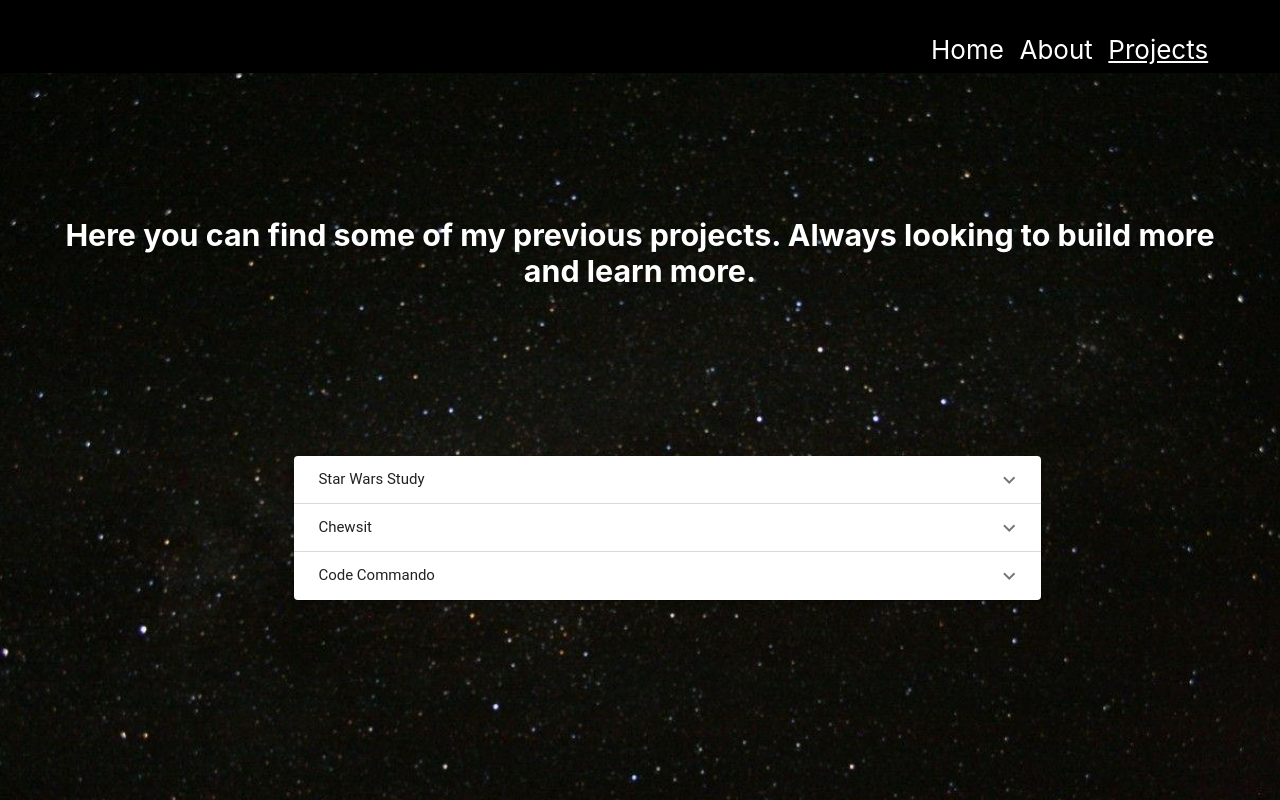
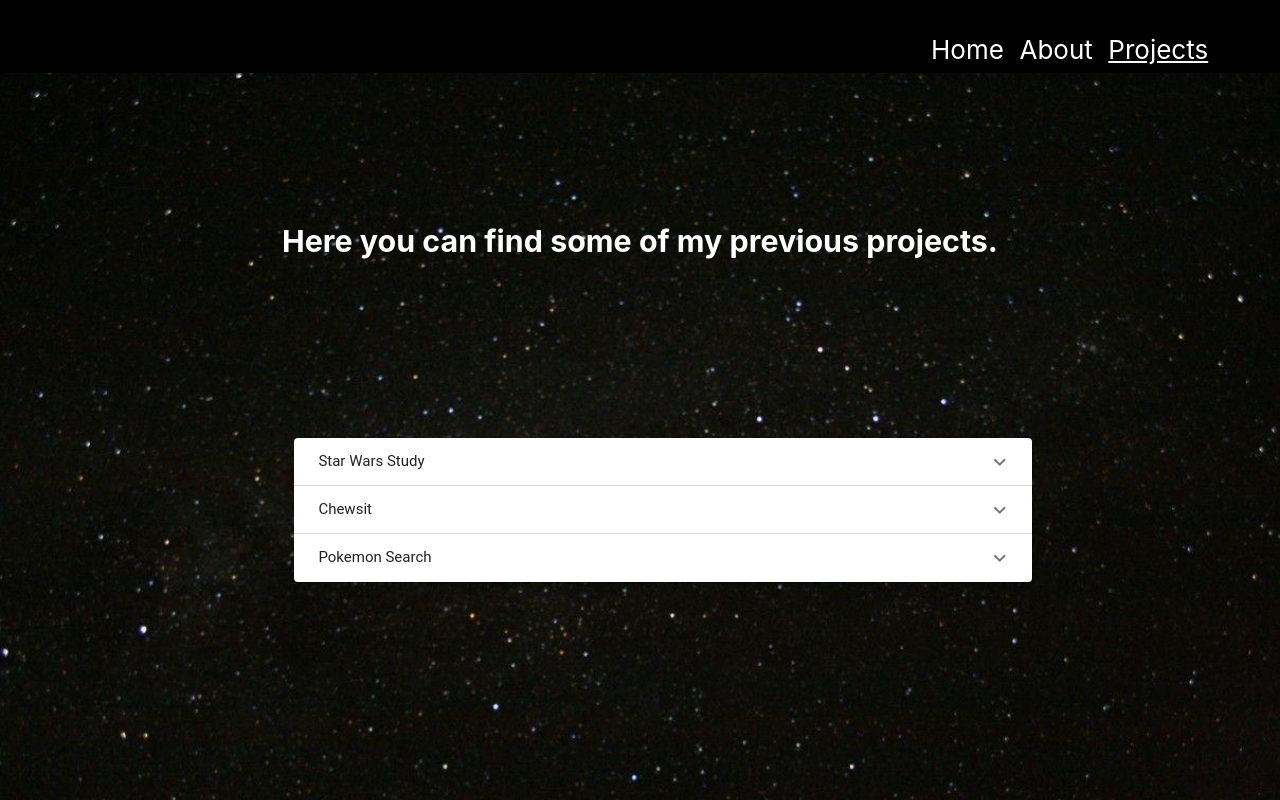
Before and after one commit to Aaronmeade92/portfolio, a React (Create React App) app: page /projects in a window 1280 px wide. Built offline with nearby package versions, Linux system fonts and the light colour scheme; the HTML template or start-up script is replaced by a standard one.

Commit message:
added pokemon screenshot

```diff
--- a/src/components/About.js
+++ b/src/components/About.js
@@ -48,7 +48,7 @@ const title = {
 
 const parentDiv = {
     width: '90%',
-    paddingBottom: '10%',
+    paddingBottom: '20%',
 }
 
 const body = {
@@ -63,7 +63,8 @@ const body = {
 const aboutText = {
     paddingLeft: '2em',
     paddingRight: '2em',
-    paddingTop: '10%',
+    paddingTop: '20%',
+    paddingBottom: '10%',
     textAlign: 'left',
 
 }
@@ -92,11 +93,12 @@ class About extends Component {
                         to="section1"
                         spy={true}
                         smooth={true}
-                        offset={70}
+                        offset={100}
                         duration= {600}
-                    ><button class="bttn-material-flat bttn-md" style={buttonStyle}><i class="fas fa-chevron-down"></i></button></Link>
-                    <br/>
-                    <br/>
+                    >
+                    <button class="bttn-material-flat bttn-md" style={buttonStyle}><i class="fas fa-chevron-down"></i></button>
+                    </Link>
+
                     <div className='section1' style={aboutText}>
                         <div style={parentDiv}>
                             <div style={body}>
--- a/src/components/Portfolio.js
+++ b/src/components/Portfolio.js
@@ -3,7 +3,9 @@ import Navigation from './NavBar.js';
 
 import starwarsstudy from '../images/starwars-study.jpg';
 import chewsit from '../images/chewsit.jpg';
+import pokemonScreen from '../images/pokemonScreenshot.jpg';
 import spaceBackground from '../images/plainSpace.jpg';
+
 
 import PropTypes from 'prop-types';
 import { withStyles } from '@material-ui/core/styles';
@@ -41,12 +43,12 @@ import Icon from '@material-ui/core/Icon';
 
     const pictureSize = {
         width: '30%',
-        padding: '2em',
+        padding: '5%',
         float: 'left',
     }
 
     const parentDiv = {
-        padding: '2em',
+        padding: '5%',
         paddingLeft: '23%',
     }
 
@@ -83,7 +85,7 @@ class About extends Component {
             <link rel="stylesheet" href="https://fonts.googleapis.com/icon?family=Material+Icons" />
             <Navigation />
             <div style={header}>
-                <h3>Here you can find some of my previous projects. Always looking to build more and learn more.</h3>
+                <h3>Here you can find some of my previous projects.</h3>
             </div>
             <div style={parentDiv}>
                 <div className={classes.root}>
@@ -113,17 +115,19 @@ class About extends Component {
                 </ExpansionPanel>
                 <ExpansionPanel expanded={ expanded === 'panel3'} onChange={this.handleChange('panel3')}>
                     <ExpansionPanelSummary expandIcon={<Icon>keyboard_arrow_down</Icon>}>
-                        <Typography className={classes.heading}>Code Commando</Typography>
+                        <Typography className={classes.heading}>Pokemon Search</Typography>
                     </ExpansionPanelSummary>
                     <ExpansionPanelDetails>
                         <Typography>
                             <h2><a style={projectLinks} href="">Pokemon Search</a></h2>
+                            <img style={pictureSize} src={pokemonScreen} />
                             <p style={projectsText}>Pokemon Search was a fun side project that I built using the data provided by the PokeAPI. Some features of the app are a search bar that the user can use to search and find any and every pokemon in the API. The user will then be provided with that pokemon's type and stats.</p>
                         </Typography>
                     </ExpansionPanelDetails>
                 </ExpansionPanel>
                 </div>
             </div>
+
             </Fragment>
         );
     }
```
Also changed, not shown: src/images/pokemon-background.jpg (deleted), src/images/pokemonScreenshot.jpg (added).
